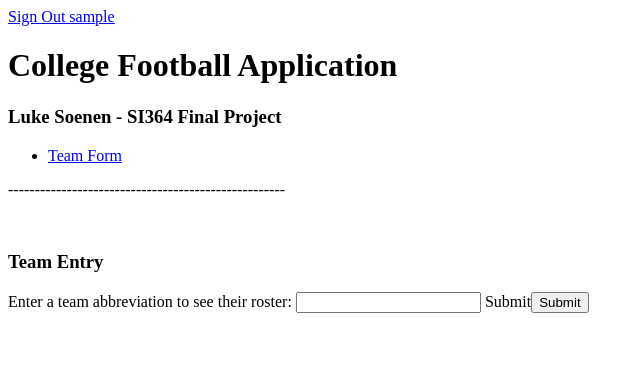
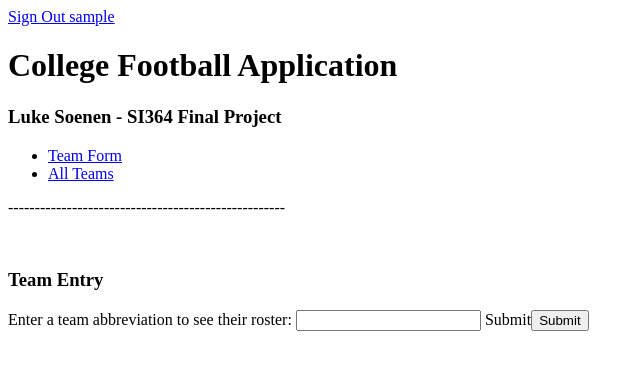
Before and after one commit to lsoenen/364final, a Flask app: page /team_form in a window 1280 px wide. Shown: the top 370 px of the page, without its empty margins (0-644 px from the left). Run offline with Flask 2, Linux system fonts and the light colour scheme; the visitor is signed in with stand-in values (Sample User, id 1); data comes from the database, SQL or seed files in the repository.

Commit message:
all_teams

```diff
--- a/app.py
+++ b/app.py
@@ -154,7 +154,26 @@ def get_or_create_team(team):
                 if player.team_id == team_info.id:
                     player_lst.append(player)
 
-            return render_template('roster.html', players = player_lst)
+        return render_template('roster.html', players = player_lst)
+
+def get_or_create_personalteams_list():
+    personalteams_collectionn = PersonalTeamCollection.query.filter_by(name, current_user, team_list=[])
+    if personalteams_collection:
+        return personalteams_collection
+    else:
+        personalteams_collection = PersonalTeamCollection(name=name, user_id=current_user, teams=team_list)
+        db.session.add(personalteams_collection)
+        db.session.commit()
+        return personalteams_collection
+
+def show_all_teams():
+    team_lst = []
+    all_teams = Team.query.all()
+    for team in all_teams:
+        team_lst.append(team)
+    return team_lst
+
+
 
 
 
@@ -190,6 +209,7 @@ def register():
 
 
 @app.route('/team_form', methods=["GET", "POST"])
+@login_required
 def teamform():
     form = TeamForm()
     if form.validate_on_submit():
@@ -197,6 +217,14 @@ def teamform():
         return team
     return render_template('teamform.html', form=form)
 
+@app.route('/all_teams', methods=["GET", "POST"])
+def allteams():
+    all_teams = show_all_teams()
+    return render_template('allteams.html', teams=all_teams)
+
+
+
+
 
 
 if __name__ == '__main__':
--- a/templates/base.html
+++ b/templates/base.html
@@ -11,6 +11,7 @@
 {% block navigation %}
 <ul>
     <li><a href="{{ url_for('teamform') }}">Team Form</a>
+    <li><a href="{{ url_for('allteams') }}">All Teams</a>
 </ul>
 <p>----------------------------------------------------</p><br>
 {% endblock %}
```
Also changed, not shown: templates/allteams.html (added, +18 -0 lines).
